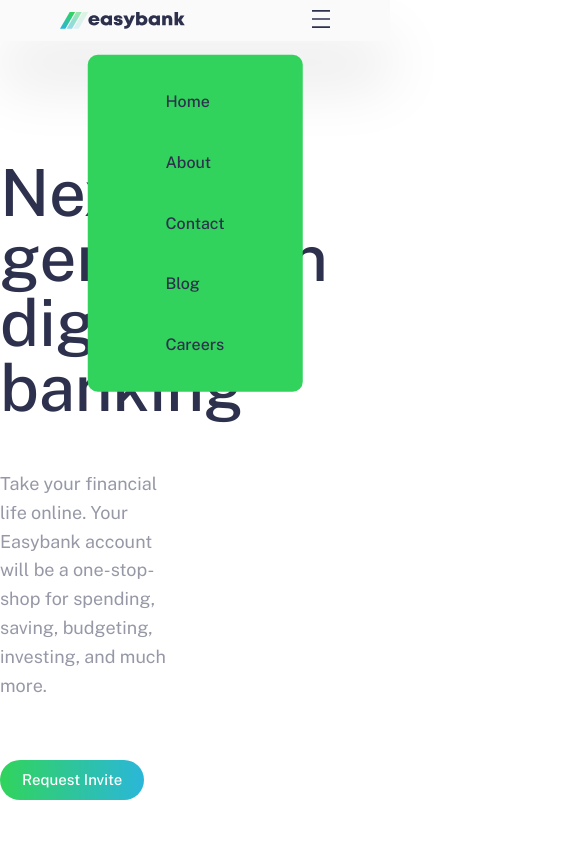
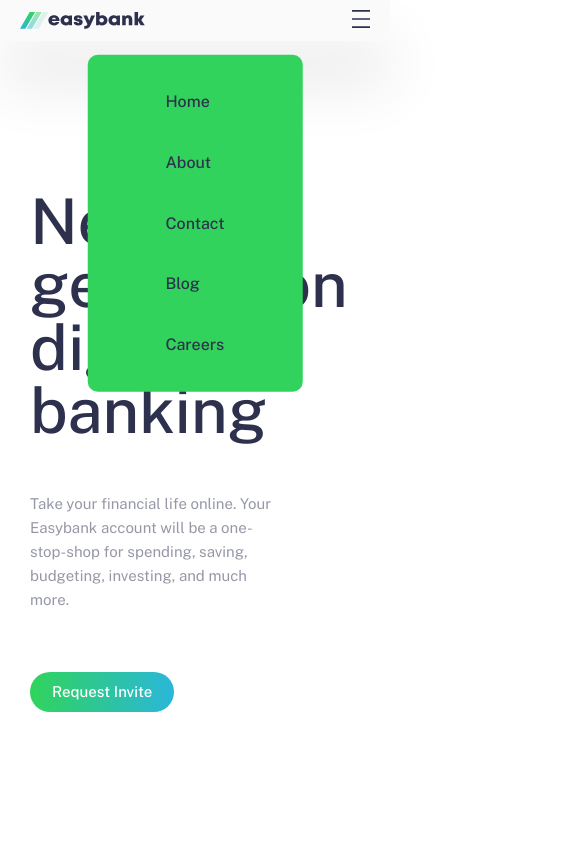
Before and after one commit to kodcapsule/easyBanking, a plain HTML site: page index.html in a window 390 px wide. Shown: the top 844 px of the page, 585 px wide, since content can reach past the window. Drawn offline with nearby package versions, Linux system fonts and the light colour scheme.

```diff
--- a/css/components.css
+++ b/css/components.css
@@ -1,6 +1,10 @@
 /* ############################### */
 /* NAVIGATION */
 /* ############################### */
+
+.main-header {
+  box-shadow: 0 4.2rem 6.2rem rgba(0, 0, 0, 0.1);
+}
 
 .nav-bar-container {
   width: 100%;
@@ -8,12 +12,7 @@
   justify-content: space-between;
   align-items: center;
   /* padding: 1rem 0rem; */
-  padding: 1rem 6rem;
-  box-shadow: 0 4.2rem 6.2rem rgba(0, 0, 0, 0.1);
-}
-
-.main-header {
-  /* position: relative; */
+  padding: 1rem 2rem;
 }
 
 .nav-bar {
@@ -100,9 +99,11 @@
 /* HERO*/
 /* ############################### */
 
-/* .hero-section {
-  background-color: greenyellow;
-} */
+.hero-section {
+  /* background-color: greenyellow; */
+
+  padding: 3rem;
+}
 
 /*
 .hero {
@@ -177,7 +178,7 @@
 }
 
 .card-body {
-  padding: 2.5rem;
+  padding: 2rem;
 }
 
 .author {
--- a/css/general.css
+++ b/css/general.css
@@ -27,7 +27,7 @@ header {
 }
 
 .container {
-  max-width: 140rem;
+  max-width: 120rem;
   margin: 0 auto;
   padding: 1rem 0rem;
 }
@@ -67,7 +67,7 @@ header {
 }
 
 .primary-heading {
-  font-size: 6.5rem;
+  font-size: 6.3rem;
   font-weight: 500;
   line-height: 1;
   letter-spacing: 1;
@@ -83,11 +83,11 @@ header {
   padding: 6rem 0;
 }
 .paragraph-text {
-  font-size: 1.8rem;
+  font-size: 1.5rem;
   font-weight: 400;
   line-height: 1.6;
   color: hsl(233, 8%, 62%);
-  padding-right: 9rem;
+  /* padding-right: 9rem; */
 }
 .cta:hover,
 .cta:active {
@@ -97,7 +97,7 @@ header {
 
 .grid-container {
   display: grid;
-  gap: 4rem;
+  gap: 2rem;
 }
 
 .footer-grid-container {
--- a/css/queries.css
+++ b/css/queries.css
@@ -1,4 +1,4 @@
-@media (max-width: 90em) {
+@media (max-width: 77em) {
 }
 
 @media (max-width: 44em) {
--- a/index.html
+++ b/index.html
@@ -26,9 +26,9 @@
   </head>
   <body>
     <header class="main-header">
-      <div class="nav-bar-container ">
+      <div class="nav-bar-container container">
         <a href="" class="logo">
-          <img src="images/logo.svg" alt=" EAsy banking logo" />
+          <img src="images/logo.svg" alt=" Easy banking logo" />
         </a>
 
         <button class="mobile-nav-btn">
@@ -70,14 +70,14 @@
     </header>
 
     <main>
-      <section class="hero-section">
+      <section class="hero-section ">
         <div class="hero container grid-container grid-2-cols">
           <div class="hero-text-box">
             <h1 class="primary-heading">Next generation digital banking</h1>
 
             <p class="hero-text paragraph-text">
-              Take your financial life online. Your Easybank account will be a
-              one-stop-shop for spending, saving, budgeting, investing, and much
+              Take your financial life online. Your Easybank  account will be a
+              one-stop-shop for spending,  saving, budgeting, investing, and much
               more.
             </p>
 
```
